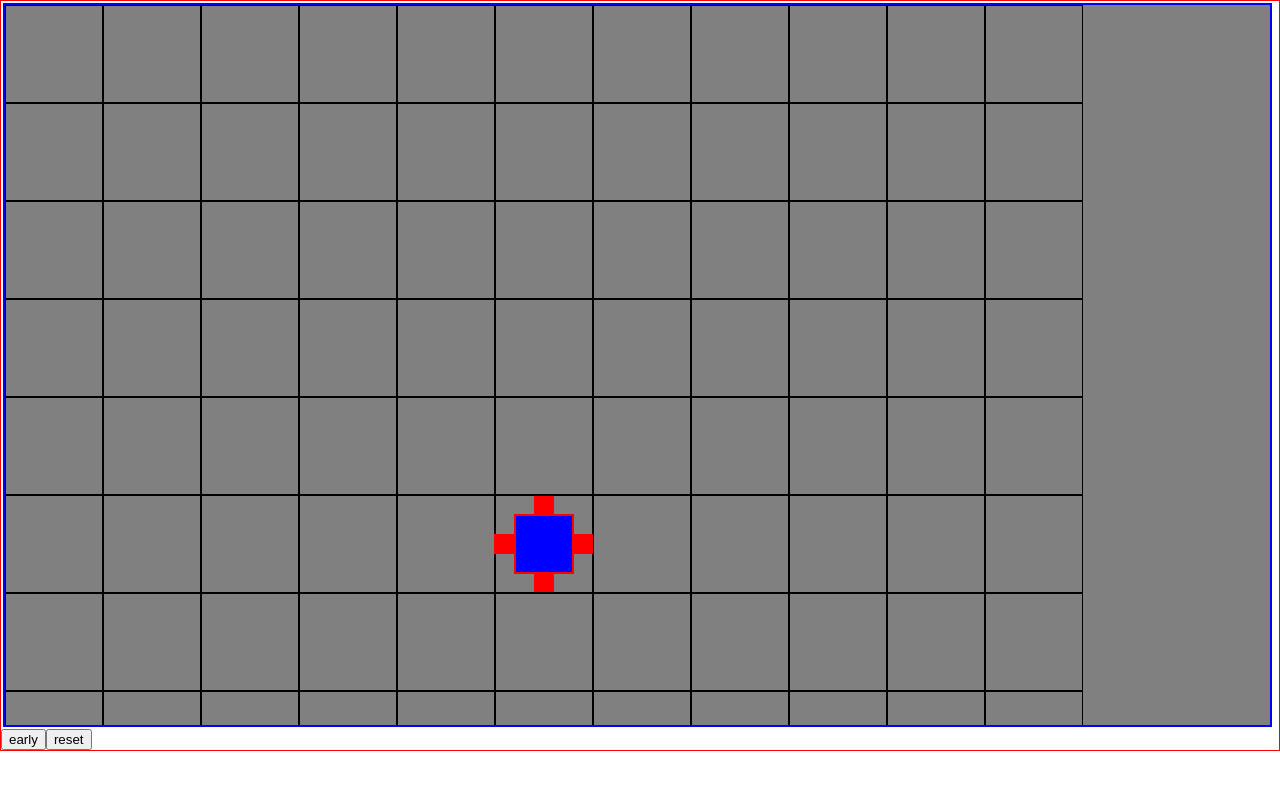
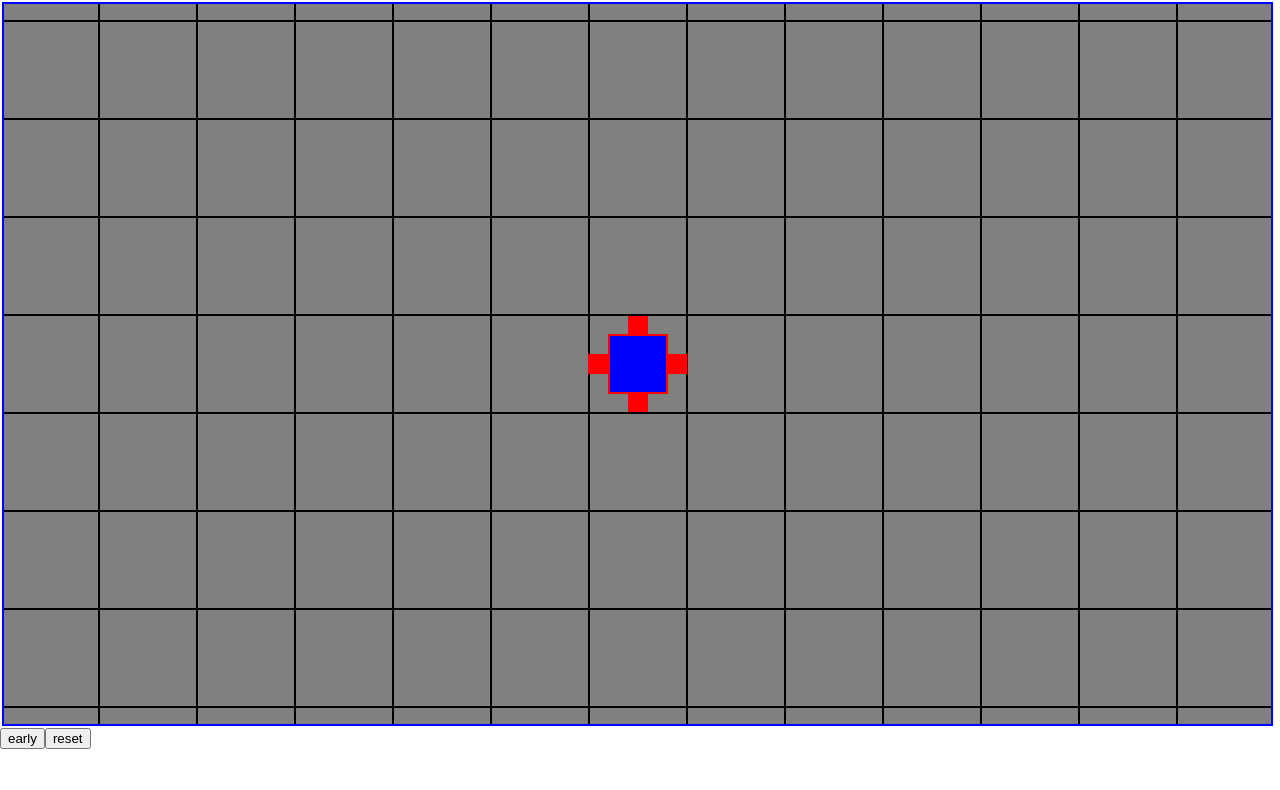
Before and after one commit to ShabanK/minecraft-room-tracker, a React (Vite) app: page / in a window 1280 px wide. Shown: the top 790 px of the page. Built offline with nearby package versions, Linux system fonts and the light colour scheme.

Commit message:
added scroll to center

```diff
--- a/src/App.jsx
+++ b/src/App.jsx
@@ -1,14 +1,10 @@
 import { useState } from "react";
 import MapTracker from "./entities/maptracker";
 import Room from "./entities/room";
-import Box from "./Box";
+import Map from "./Map";
 
 function App() {
-  return (
-    <div className="App">
-      <Box />
-    </div>
-  );
+  return <Map />;
 }
 
 export default App;
--- a/src/Box.jsx
+++ b/src/Map.jsx
@@ -4,7 +4,7 @@ import RoomDiv from "./RoomDiv";
 import { useState, useEffect, useMemo } from "react";
 
 export default function Box() {
-  const gridRadius = 5;
+  const gridRadius = 20;
   const [mode, setMode] = useState(false);
   const [trail, setTrail] = useState([]);
   const [grid, setGrid] = useState(() => {
@@ -38,7 +38,6 @@ export default function Box() {
   }
 
   function addRoom(direction, isCurrent) {
-    console.log({ direction, isCurrent });
     if (!isCurrent) return;
     const { row, col } = currentSelection;
     let targetRow = null,
@@ -133,10 +132,12 @@ export default function Box() {
           return (
             <div key={rowIndex} className="row">
               {rows.map((box, boxIndex) => {
+                if (box) console.log(box);
                 return box ? (
                   box.isHome ? (
                     <RoomDiv
                       key={boxIndex}
+                      branches={box.branches}
                       isHome={true}
                       isCurrent={isCurrent(rowIndex, boxIndex)}
                       value="HOME"
@@ -145,6 +146,7 @@ export default function Box() {
                   ) : (
                     <RoomDiv
                       key={boxIndex}
+                      branches={box.branches}
                       isCurrent={isCurrent(rowIndex, boxIndex)}
                       deleteBox={deleteBox}
                       isHome={false}
--- a/src/RoomDiv.jsx
+++ b/src/RoomDiv.jsx
@@ -1,4 +1,4 @@
-import { useState } from "react";
+import { useState, useEffect, useRef } from "react";
 
 export default function RoomDiv({
   isCurrent,
@@ -10,6 +10,18 @@ export default function RoomDiv({
 }) {
   const [bgcolor, setbgcolor] = useState(0);
   const listOfColors = ["blue", "green", "yellow", "orange", "white"];
+
+  const ref = useRef();
+
+  useEffect(() => {
+    if (ref.current) {
+      ref.current.scrollIntoView({
+        behavior: "auto",
+        block: "center",
+        inline: "center",
+      });
+    }
+  }, [ref.current]);
 
   function changeBackgroundColor() {
     if (bgcolor + 1 === listOfColors.length) setbgcolor(0);
@@ -34,6 +46,7 @@ export default function RoomDiv({
           ></div>
           <div
             className="inner-box"
+            ref={isCurrent ? ref : null}
             style={{
               border: isCurrent ? "2px solid red" : "2px solid black",
               backgroundColor: listOfColors[bgcolor],
```
